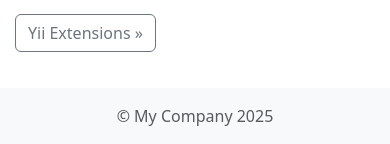
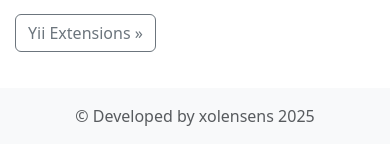
Before and after one commit to xolensens/holenkov-sd-m1.tepk-it.ru, a Yii app: template views/site/index.php in a window 390 px wide. Shown: the part 1202-1346 px from the top of the page. Run offline with PHP 8.4 and a stand-in for Yii, Linux system fonts and the light colour scheme; the template is opened without the code that fills it, so the values that code supplies are empty; some libraries are stand-ins or nearby versions.

Commit message:
Первые изменения

```diff
--- a/views/layouts/main.php
+++ b/views/layouts/main.php
@@ -76,8 +76,7 @@ $this->registerLinkTag(['rel' => 'icon', 'type' => 'image/x-icon', 'href' => Yii
 <footer id="footer" class="mt-auto py-3 bg-light">
     <div class="container">
         <div class="row text-muted">
-            <div class="col-md-6 text-center text-md-start">&copy; My Company <?= date('Y') ?></div>
-            <div class="col-md-6 text-center text-md-end"><?= Yii::powered() ?></div>
+            <div class="col-md-6 text-center text-md-start">&copy; Developed by xolensens <?= date('Y') ?></div>
         </div>
     </div>
 </footer>
```
